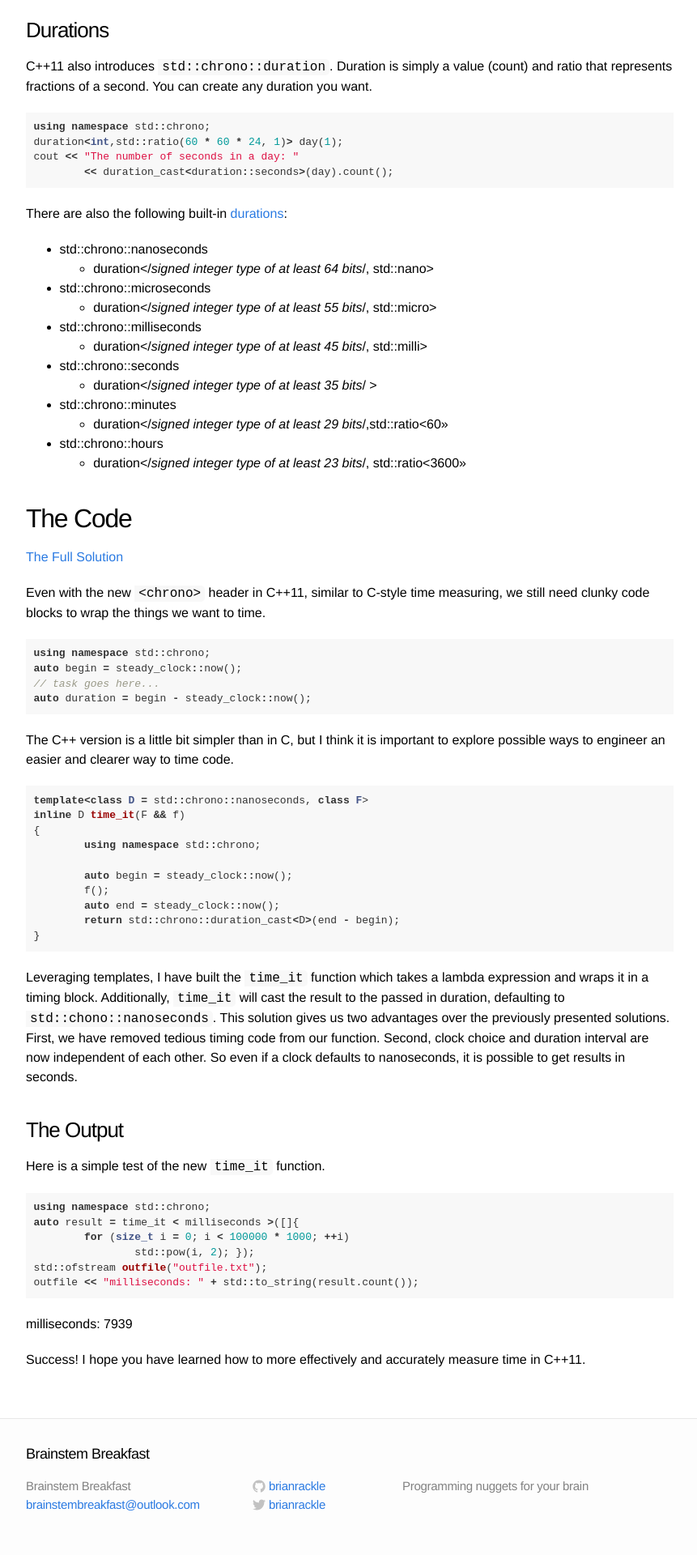
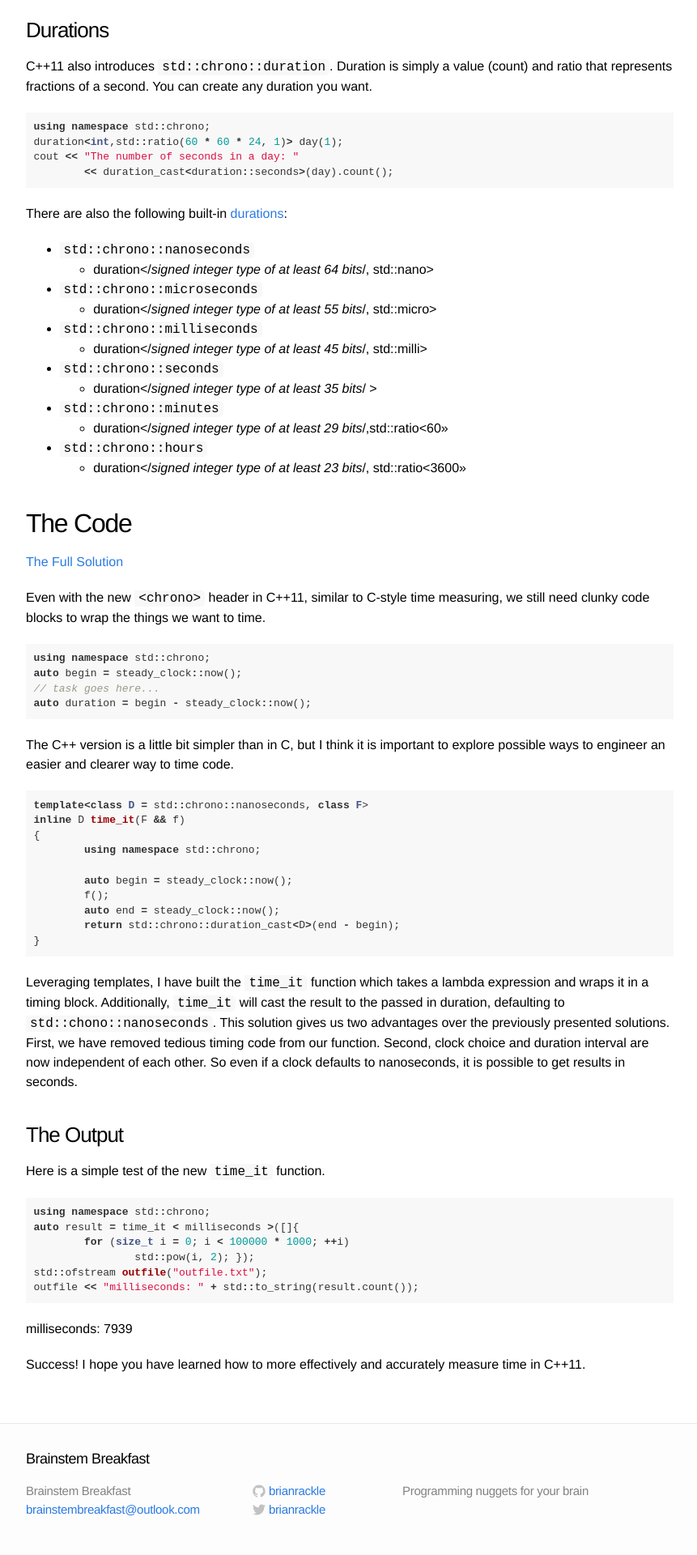
Before and after one commit to brianrackle/brianrackle.github.io, a Jekyll site: the page built from _posts/2014-08-03-easy-timing.md, in a window 1280 px wide. Shown: the part 1861-3781 px from the top of the page at 81% size, without its empty margins (208-1069 px from the left). Built offline with Jekyll 4.4.1, drawn with Linux system fonts in a browser that asks for light colours.

```diff
--- a/_includes/head.html
+++ b/_includes/head.html
@@ -8,5 +8,4 @@
 
     <!-- Custom CSS -->
     <link rel="stylesheet" href="{{ "/css/main.css" | prepend: site.baseurl }}">
-
 </head>
--- a/_posts/2014-08-03-easy-timing.md
+++ b/_posts/2014-08-03-easy-timing.md
@@ -68,17 +68,17 @@ cout << "The number of seconds in a day: "
 
 There are also the following built-in [durations](http://en.cppreference.com/w/cpp/chrono/duration):
 
-* std::chrono::nanoseconds
+* `std::chrono::nanoseconds`
   * duration</*signed integer type of at least 64 bits*/, std::nano>
-* std::chrono::microseconds
+* `std::chrono::microseconds`
   * duration</*signed integer type of at least 55 bits*/, std::micro>
-* std::chrono::milliseconds
+* `std::chrono::milliseconds`
   * duration</*signed integer type of at least 45 bits*/, std::milli>
-* std::chrono::seconds
+* `std::chrono::seconds`
   * duration</*signed integer type of at least 35 bits*/ >
-* std::chrono::minutes
+* `std::chrono::minutes`
   * duration</*signed integer type of at least 29 bits*/,std::ratio<60>>
-* std::chrono::hours
+* `std::chrono::hours`
   * duration</*signed integer type of at least 23 bits*/, std::ratio<3600>>
 
 ## The Code
```
